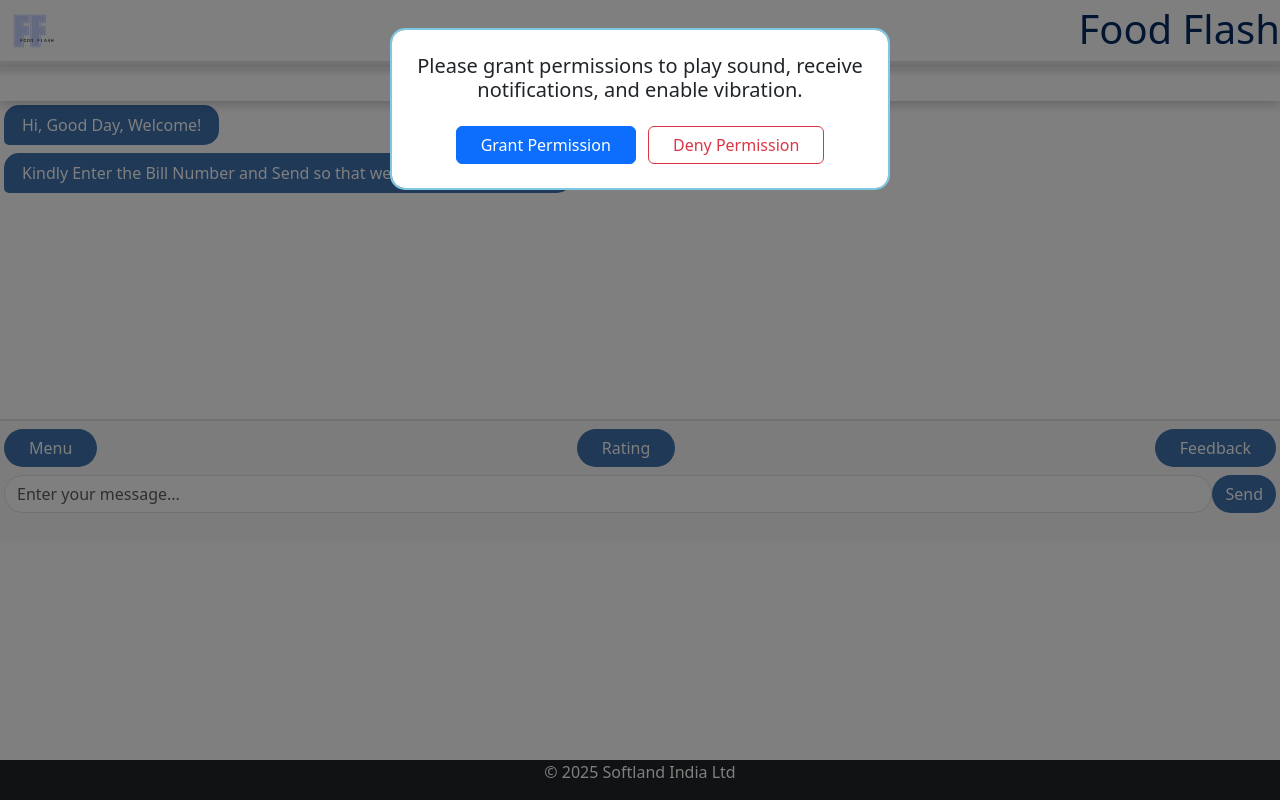
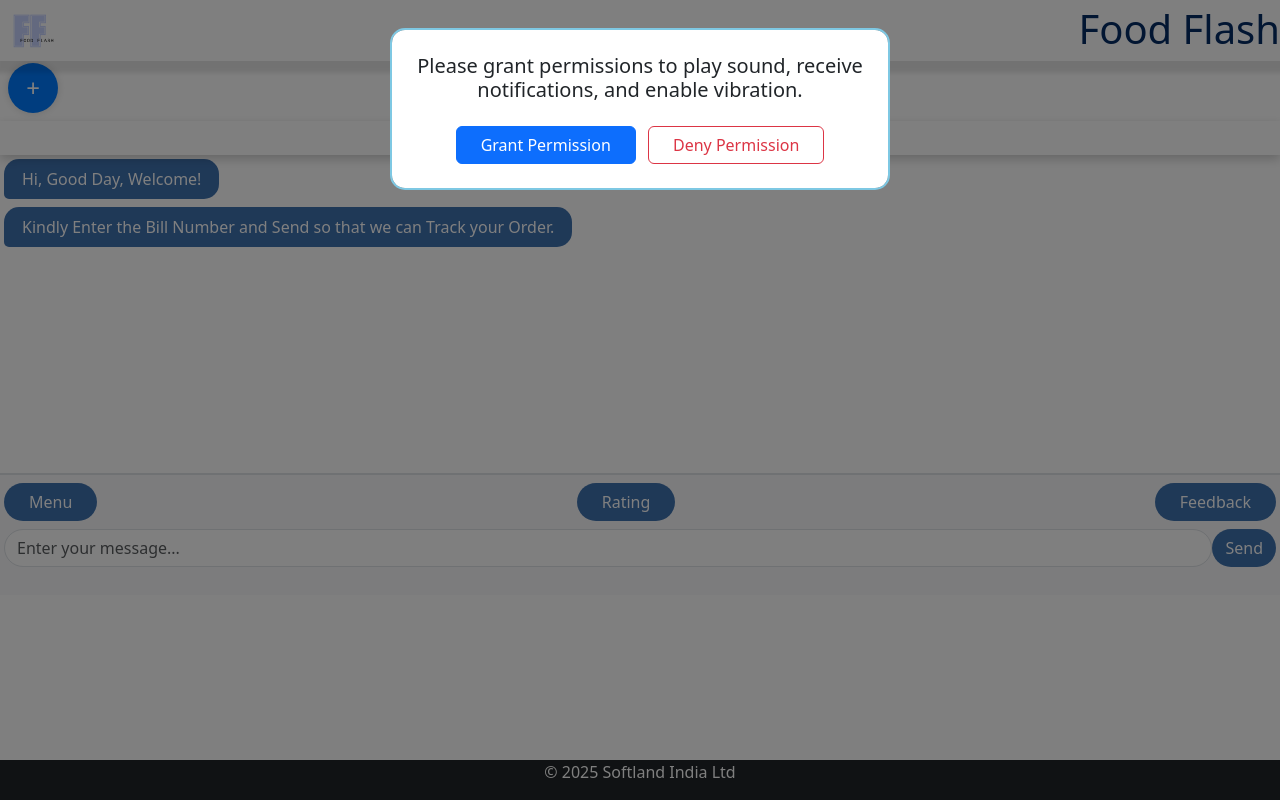
Before and after one commit to itsoftland/Food-Flash, a Django app: page /home/ in a window 1280 px wide. Run offline with Django 5.2, Linux system fonts and the light colour scheme; some libraries are stand-ins or nearby versions.

Commit message:
+button viewed in site

```diff
--- a/orders/static/orders/css/styles.css
+++ b/orders/static/orders/css/styles.css
@@ -55,19 +55,46 @@
 .vendor-logo {
     width: 50px;
     height: 50px;
+    object-fit: cover;
     border-radius: 50%;
-    object-fit: cover;
     border: 2px solid #ccc;
-    margin-right: 10px;
-    box-shadow: 0 2px 5px rgba(0,0,0,0.2);
-    transition: transform 0.3s ease;
+    background-color: #fff;
 }
 #vendor-logo-bar {
-    padding: 6px 4px;
-    flex-wrap: wrap;
-    background-color: #fff;
-  }
+    padding: 0.5rem;
+    white-space: nowrap;
+    overflow-x: auto;
+    scroll-behavior: smooth;
+    display: flex;
+    align-items: center;
+    justify-content: space-between; /* ensures space between logos and add button */
+    gap: 0.5rem;
+}
 
+.add-btn-wrapper {
+    display: flex;
+    align-items: center;
+}
+
+.add-outlet-btn {
+    width: 50px;
+    height: 50px;
+    border-radius: 50%;
+    background-color: #007bff;
+    color: #fff;
+    font-size: 24px;
+    border: none;
+    display: flex;
+    align-items: center;
+    justify-content: center;
+    box-shadow: 0 0 8px rgba(0,0,0,0.15);
+    transition: background-color 0.2s ease-in-out;
+}
+
+.add-outlet-btn:hover {
+    background-color: #0056b3;
+    cursor: pointer;
+}
 
 
 .tiles-container {
--- a/orders/static/orders/js/scripts.js
+++ b/orders/static/orders/js/scripts.js
@@ -101,7 +101,6 @@
         const logoContainer = document.getElementById("vendor-logo-bar");
         if (logoContainer) {
             logoContainer.innerHTML = ""; // Clear any existing logos
-            console.log(data);
             data.forEach(vendor => {
             const logo = document.createElement("img");
             logo.src = vendor.logo_url;
@@ -117,7 +116,18 @@
 
             logoContainer.appendChild(logo);
             });
-        }
+            // ✅ Add "+" Button at the end
+            const addBtnWrapper = document.createElement("div");
+            addBtnWrapper.className = "add-btn-wrapper flex-shrink-0 ms-2";
+            addBtnWrapper.innerHTML = `
+                <button id="add-outlet-btn" class="btn add-outlet-btn">+</button>
+            `;
+            const spacer = document.createElement("div");
+            spacer.style.flex = "1"; // pushes the + button to the end
+
+            logoContainer.appendChild(spacer);
+            logoContainer.appendChild(addBtnWrapper);
+            }
         })
         .catch(error => {
         console.error("Error fetching vendor logos:", error);
--- a/orders/templates/orders/index.html
+++ b/orders/templates/orders/index.html
@@ -5,7 +5,11 @@
 {% block content %}
 <div class="container-wrapper mx-auto">
     <div class="container px-0">
-        <div id="vendor-logo-bar"></div>
+        <div id="vendor-logo-bar">
+            <div class="add-btn-wrapper flex-shrink-0">
+                <button id="add-outlet-btn" class="btn add-outlet-btn">+</button>
+            </div>
+        </div>
 
         <div id="ad-slider-wrapper">
             <div id="ad-slider"></div>
```
Also changed, not shown: 2 other files.
